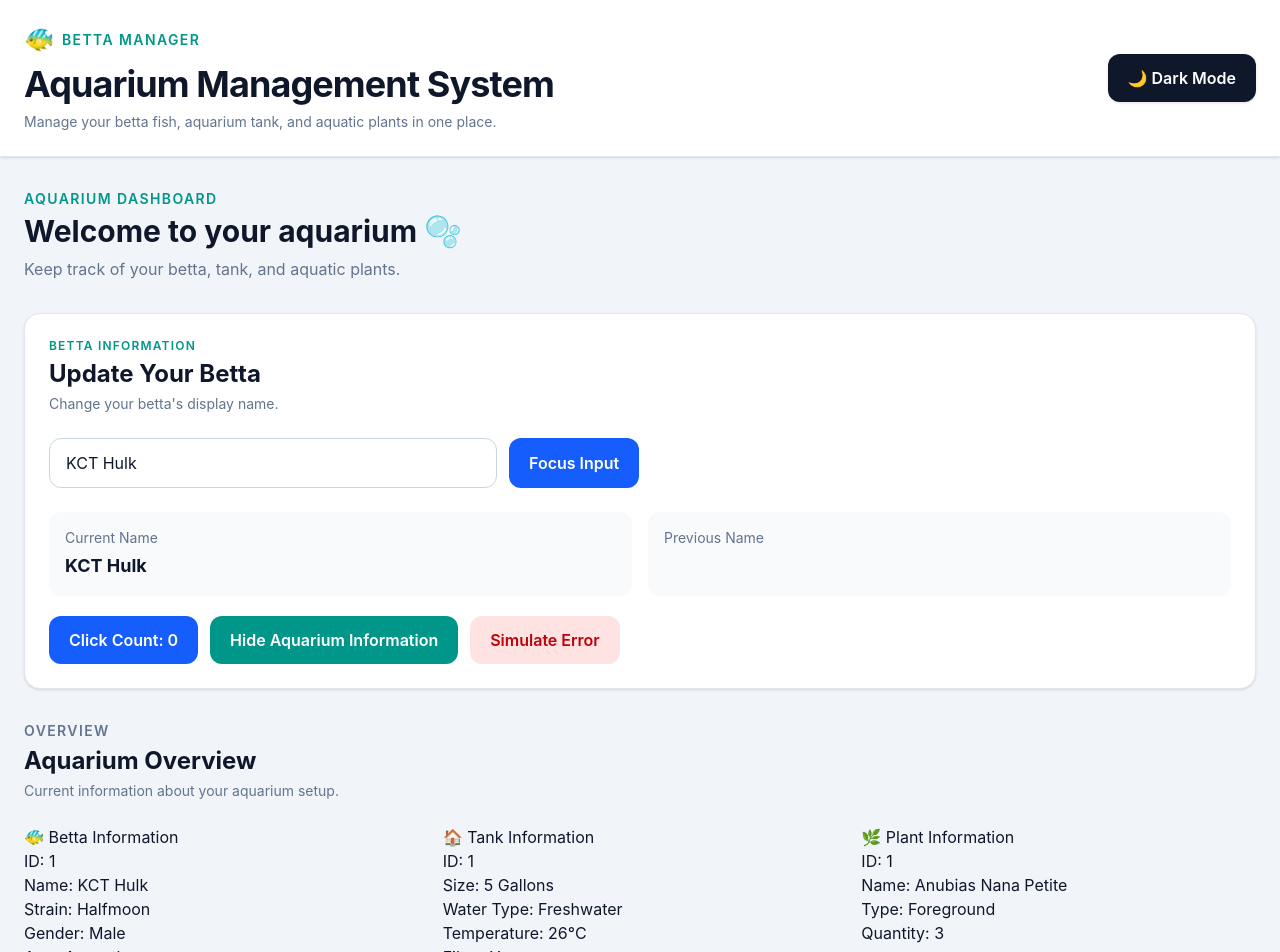
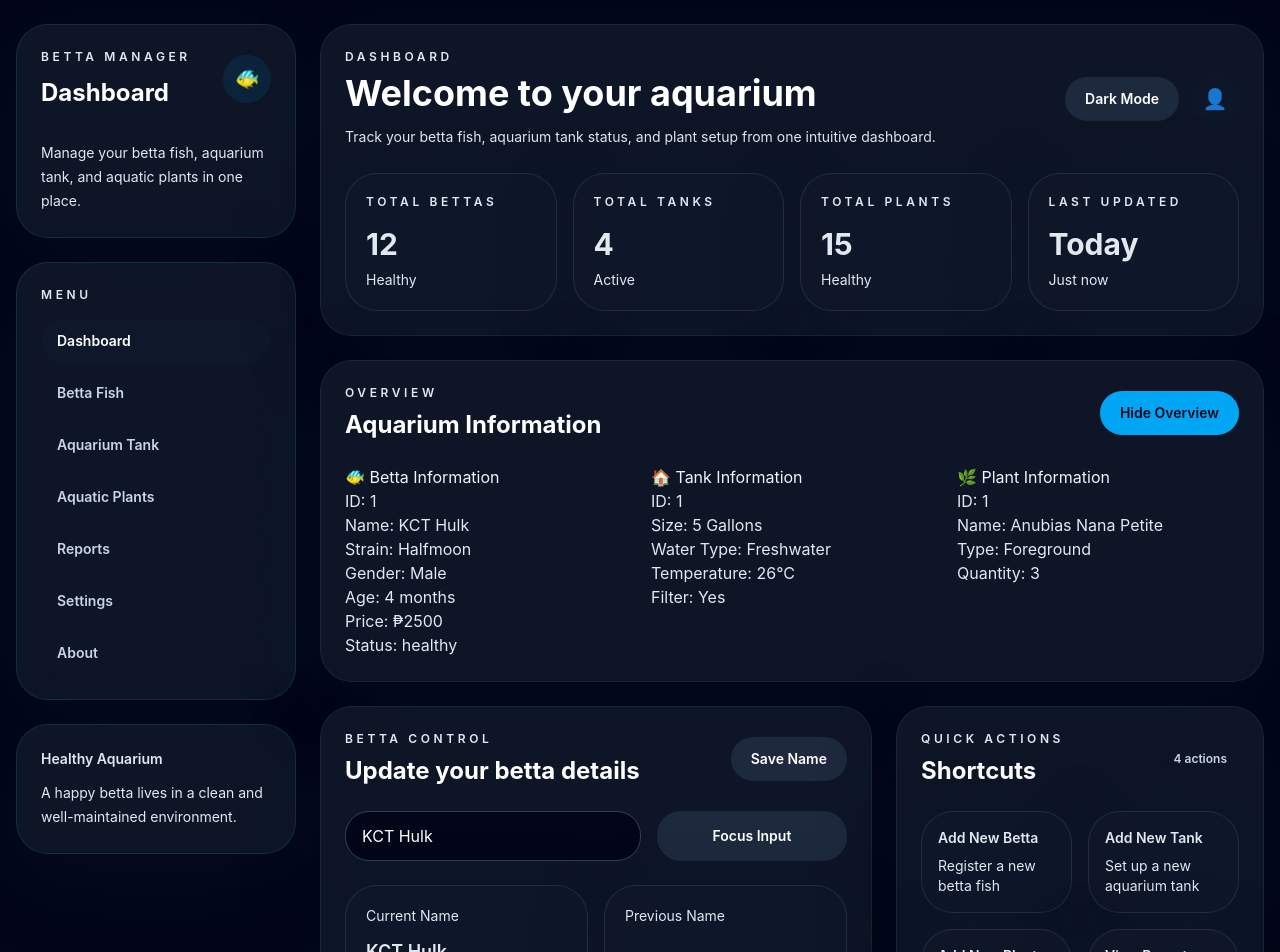
Before and after one commit to RavenBelen/itelect4-project-belen, a React (Vite) app: page / in a window 1280 px wide. Shown: the top 952 px of the page. Built offline with nearby package versions, Linux system fonts and the light colour scheme.

Commit message:
GT 2 Part 3 Undone Code

```diff
--- /dev/null
+++ b/src/App.css
@@ -0,0 +1,65 @@
+/* App-specific visual polish */
+
+:root {
+  color-scheme: dark;
+}
+
+body {
+  font-family: Inter, ui-sans-serif, system-ui, -apple-system, BlinkMacSystemFont, "Segoe UI", sans-serif;
+}
+
+.sidebar-card,
+.dashboard-card,
+.stat-card,
+.action-card {
+  border: 1px solid rgba(148, 163, 184, 0.16);
+  background: rgba(15, 23, 42, 0.92);
+  box-shadow: 0 24px 80px rgba(15, 23, 42, 0.25);
+  border-radius: 2rem;
+  backdrop-filter: blur(20px);
+}
+
+.sidebar-card {
+  border-color: rgba(56, 189, 248, 0.15);
+}
+
+.stat-card,
+.action-card {
+  background: rgba(15, 23, 42, 0.88);
+}
+
+.stat-card p,
+.action-card p,
+.sidebar-card p,
+.dashboard-card p {
+  color: #e2e8f0;
+}
+
+.dashboard-card {
+  border-color: rgba(71, 85, 105, 0.25);
+}
+
+.AppInput {
+  transition: all 0.22s ease;
+}
+
+.AppInput:focus {
+  outline: none;
+  box-shadow: 0 0 0 4px rgba(56, 189, 248, 0.18);
+  border-color: rgba(56, 189, 248, 0.8);
+}
+
+button {
+  transition: transform 0.25s ease, background-color 0.25s ease;
+}
+
+button:hover {
+  transform: translateY(-1px);
+}
+
+@media (prefers-reduced-motion: reduce) {
+  button,
+  .AppInput {
+    transition: none;
+  }
+}
--- a/src/App.tsx
+++ b/src/App.tsx
@@ -9,6 +9,7 @@ import BettaCard from "./components/BettaCard";
 import TankCard from "./components/TankCard";
 import PlantCard from "./components/PlantCard";
 
+import "./App.css";
 import { useToggle } from "./hooks/useToggle";
 import { usePrevious } from "./hooks/usePrevious";
 
@@ -332,224 +333,243 @@ function App() {
           : ""
       }
     >
-      <main className="min-h-screen bg-slate-100 text-slate-900 transition-colors duration-300 dark:bg-slate-950 dark:text-slate-100">
+      <main className="min-h-screen bg-slate-950 text-slate-100 transition-colors duration-300 dark:bg-slate-950 dark:text-slate-100">
+        <div className="mx-auto grid min-h-screen max-w-7xl gap-6 px-4 py-6 lg:grid-cols-[280px_1fr]">
 
-        {/* ===========================================
-            HEADER
-        =========================================== */}
-
-        <header className="border-b border-slate-200 bg-white shadow-sm dark:border-slate-800 dark:bg-slate-900">
-          <div className="mx-auto flex max-w-7xl flex-col gap-5 px-6 py-6 sm:flex-row sm:items-center sm:justify-between">
-
+          <aside className="space-y-6">
+            <div className="sidebar-card p-6">
+              <div className="mb-8 flex items-center justify-between gap-3">
                 <div>
-              <div className="mb-2 flex items-center gap-2">
-                <span className="text-2xl">
+                  <p className="text-xs font-semibold uppercase tracking-[0.3em] text-sky-400">
+                    Betta Manager
+                  </p>
+                  <h2 className="mt-3 text-2xl font-bold text-white">
+                    Dashboard
+                  </h2>
+                </div>
+                <div className="flex h-12 w-12 items-center justify-center rounded-3xl bg-sky-500/10 text-xl text-sky-300">
                   🐠
-                </span>
-
-                <p className="text-sm font-semibold uppercase tracking-widest text-teal-600 dark:text-teal-400">
-                  Betta Manager
+                </div>
+              </div>
+              <p className="text-sm leading-6 text-slate-400">
+                Manage your betta fish, aquarium tank, and aquatic plants in one place.
               </p>
             </div>
 
-              <h1 className="text-3xl font-bold tracking-tight sm:text-4xl">
-                Aquarium Management System
+            <div className="sidebar-card p-6">
+              <p className="mb-4 text-xs font-semibold uppercase tracking-[0.3em] text-slate-400">
+                Menu
+              </p>
+              <nav className="space-y-2">
+                {[
+                  "Dashboard",
+                  "Betta Fish",
+                  "Aquarium Tank",
+                  "Aquatic Plants",
+                  "Reports",
+                  "Settings",
+                  "About",
+                ].map((item) => (
+                  <button
+                    key={item}
+                    className={`w-full rounded-3xl px-4 py-3 text-left text-sm font-semibold transition ${
+                      item === "Dashboard"
+                        ? "bg-slate-900 text-white"
+                        : "bg-slate-900/60 text-slate-300 hover:bg-slate-800 hover:text-white"
+                    }`}
+                  >
+                    {item}
+                  </button>
+                ))}
+              </nav>
+            </div>
+
+            <div className="sidebar-card p-6">
+              <p className="text-sm font-semibold text-white">Healthy Aquarium</p>
+              <p className="mt-3 text-sm leading-6 text-slate-400">
+                A happy betta lives in a clean and well-maintained environment.
+              </p>
+            </div>
+          </aside>
+
+          <div className="space-y-6">
+            <div className="dashboard-card p-6">
+              <div className="flex flex-col gap-5 sm:flex-row sm:items-center sm:justify-between">
+                <div>
+                  <p className="text-xs font-semibold uppercase tracking-[0.3em] text-sky-400">
+                    Dashboard
+                  </p>
+                  <h1 className="mt-2 text-3xl font-bold text-white sm:text-4xl">
+                    Welcome to your aquarium
                   </h1>
-
-              <p className="mt-2 text-sm text-slate-500 dark:text-slate-400">
-                Manage your betta fish, aquarium tank,
-                and aquatic plants in one place.
+                  <p className="mt-3 max-w-2xl text-sm leading-6 text-slate-400">
+                    Track your betta fish, aquarium tank status, and plant setup from one intuitive dashboard.
                   </p>
                 </div>
 
+                <div className="flex items-center gap-3">
                   <button
                     onClick={toggleDarkMode}
-              className="rounded-xl bg-slate-900 px-5 py-3 font-semibold text-white shadow-sm transition hover:bg-slate-700 dark:bg-amber-300 dark:text-slate-900 dark:hover:bg-amber-200"
+                    className="rounded-3xl bg-slate-800 px-5 py-3 text-sm font-semibold text-white transition hover:bg-slate-700"
                   >
-              {isDarkMode
-                ? "☀️ Light Mode"
-                : "🌙 Dark Mode"}
+                    {isDarkMode ? "Light Mode" : "Dark Mode"}
+                  </button>
+                  <div className="hidden h-12 w-12 items-center justify-center rounded-full bg-slate-900/70 text-xl text-slate-300 sm:flex">
+                    👤
+                  </div>
+                </div>
+              </div>
+
+              <div className="mt-6 grid gap-4 sm:grid-cols-2 xl:grid-cols-4">
+                {[
+                  { title: "Total Bettas", value: "12", badge: "Healthy" },
+                  { title: "Total Tanks", value: "4", badge: "Active" },
+                  { title: "Total Plants", value: "15", badge: "Healthy" },
+                  { title: "Last Updated", value: "Today", badge: "Just now" },
+                ].map((item) => (
+                  <div key={item.title} className="stat-card p-5">
+                    <p className="text-xs font-semibold uppercase tracking-[0.3em] text-slate-400">
+                      {item.title}
+                    </p>
+                    <p className="mt-4 text-3xl font-bold text-white">{item.value}</p>
+                    <p className="mt-2 text-sm text-slate-400">{item.badge}</p>
+                  </div>
+                ))}
+              </div>
+            </div>
+
+            <div className="dashboard-card p-6">
+              <div className="flex items-center justify-between gap-3">
+                <div>
+                  <p className="text-xs font-semibold uppercase tracking-[0.3em] text-slate-400">
+                    Overview
+                  </p>
+                  <h2 className="mt-2 text-2xl font-bold text-white">
+                    Aquarium Information
+                  </h2>
+                </div>
+                <button
+                  onClick={toggleInfo}
+                  className="rounded-3xl bg-sky-500 px-5 py-3 text-sm font-semibold text-slate-950 transition hover:bg-sky-400"
+                >
+                  {showInfo ? "Hide Overview" : "Show Overview"}
                 </button>
               </div>
-        </header>
 
-        {/* ===========================================
-            CONTENT
-        =========================================== */}
-
-        <section className="mx-auto max-w-7xl px-6 py-8">
-
-          {/* Dashboard Heading */}
-
-          <div className="mb-8">
-            <p className="text-sm font-semibold uppercase tracking-widest text-teal-600 dark:text-teal-400">
-              Aquarium Dashboard
-            </p>
-
-            <h2 className="mt-1 text-2xl font-bold sm:text-3xl">
-              Welcome to your aquarium 🫧
-            </h2>
-
-            <p className="mt-2 text-slate-500 dark:text-slate-400">
-              Keep track of your betta, tank, and aquatic
-              plants.
-            </p>
+              {showInfo && (
+                <div className="mt-6 grid gap-6 lg:grid-cols-3">
+                  <BettaCard betta={{ ...betta, name: bettaName }} />
+                  <TankCard tank={tank} />
+                  <PlantCard plant={plant} />
+                </div>
+              )}
             </div>
 
-          {/* =========================================
-              BETTA MANAGEMENT
-          ========================================= */}
-
-          <section className="mb-8 rounded-2xl border border-slate-200 bg-white p-6 shadow-sm dark:border-slate-800 dark:bg-slate-900">
-
-            <div className="mb-6">
-              <p className="text-xs font-semibold uppercase tracking-widest text-teal-600 dark:text-teal-400">
-                Betta Information
+            <div className="grid gap-6 xl:grid-cols-[1.2fr_0.8fr]">
+              <div className="dashboard-card p-6">
+                <div className="flex flex-col gap-4 sm:flex-row sm:items-center sm:justify-between">
+                  <div>
+                    <p className="text-xs font-semibold uppercase tracking-[0.3em] text-slate-400">
+                      Betta Control
                     </p>
-
-              <h2 className="mt-1 text-2xl font-bold">
-                Update Your Betta
+                    <h2 className="mt-2 text-2xl font-bold text-white">
+                      Update your betta details
                     </h2>
-
-              <p className="mt-1 text-sm text-slate-500 dark:text-slate-400">
-                Change your betta's display name.
-              </p>
+                  </div>
+                  <button
+                    onClick={handleClick}
+                    className="rounded-3xl bg-slate-800 px-5 py-3 text-sm font-semibold text-white transition hover:bg-slate-700"
+                  >
+                    Save Name
+                  </button>
                 </div>
 
-            {/* Input Area */}
-
-            <div className="flex flex-col gap-3 sm:flex-row">
-
+                <div className="mt-6 grid gap-4 sm:grid-cols-[1.4fr_0.9fr]">
                   <input
                     ref={inputRef}
                     type="text"
                     value={bettaName}
                     onChange={handleChange}
                     placeholder="Enter Betta Name"
-                className="w-full rounded-xl border border-slate-300 bg-white px-4 py-3 text-slate-900 outline-none transition focus:border-teal-500 focus:ring-2 focus:ring-teal-500 dark:border-slate-700 dark:bg-slate-800 dark:text-white dark:placeholder:text-slate-500 sm:max-w-md"
+                    className="AppInput w-full rounded-3xl border border-slate-700 bg-slate-950 px-4 py-3 text-white outline-none transition focus:border-sky-400 focus:ring-2 focus:ring-sky-400"
                   />
-
                   <button
                     onClick={handleClick}
-                className="rounded-xl bg-blue-600 px-5 py-3 font-semibold text-white transition hover:bg-blue-700"
+                    className="rounded-3xl bg-slate-800 px-5 py-3 text-sm font-semibold text-white transition hover:bg-slate-700"
                   >
                     Focus Input
                   </button>
                 </div>
 
-            {/* Name Information */}
-
-            <div className="mt-6 grid grid-cols-1 gap-4 sm:grid-cols-2">
-
-              <div className="rounded-xl bg-slate-50 p-4 dark:bg-slate-800">
-                <p className="text-sm text-slate-500 dark:text-slate-400">
-                  Current Name
-                </p>
-
-                <p className="mt-1 text-lg font-bold">
-                  {bettaName}
-                </p>
+                <div className="mt-6 grid gap-4 sm:grid-cols-2">
+                  <div className="stat-card p-5">
+                    <p className="text-sm text-slate-400">Current Name</p>
+                    <p className="mt-3 text-lg font-semibold text-white">{bettaName}</p>
+                  </div>
+                  <div className="stat-card p-5">
+                    <p className="text-sm text-slate-400">Previous Name</p>
+                    <p className="mt-3 text-lg font-semibold text-white">{previousName ?? "None"}</p>
+                  </div>
                 </div>
 
-              <div className="rounded-xl bg-slate-50 p-4 dark:bg-slate-800">
-                <p className="text-sm text-slate-500 dark:text-slate-400">
-                  Previous Name
-                </p>
-
-                <p className="mt-1 text-lg font-bold">
-                  {previousName ?? "None"}
-                </p>
-              </div>
-
-            </div>
-
-            {/* Action Buttons */}
-
-            <div className="mt-5 flex flex-wrap gap-3">
-
+                <div className="mt-6 grid gap-4 sm:grid-cols-3">
                   <button
                     onClick={handleClick}
-                className="rounded-xl bg-blue-600 px-5 py-3 font-semibold text-white transition hover:bg-blue-700"
+                    className="rounded-3xl bg-slate-800 px-4 py-3 text-sm font-semibold text-white transition hover:bg-slate-700"
                   >
-                Click Count: {visitCount}
+                    Clicks: {visitCount}
                   </button>
-
-              <button
-                onClick={toggleInfo}
-                className="rounded-xl bg-teal-600 px-5 py-3 font-semibold text-white transition hover:bg-teal-700"
-              >
-                {showInfo
-                  ? "Hide Aquarium Information"
-                  : "Show Aquarium Information"}
-              </button>
-
                   <button
                     onClick={handleError}
-                className="rounded-xl bg-red-100 px-5 py-3 font-semibold text-red-700 transition hover:bg-red-200 dark:bg-red-900/30 dark:text-red-300 dark:hover:bg-red-900/50"
+                    className="rounded-3xl bg-slate-900/70 px-4 py-3 text-sm font-semibold text-white transition hover:bg-slate-800"
                   >
                     Simulate Error
                   </button>
-
+                  <button
+                    onClick={handleRetry}
+                    className="rounded-3xl bg-slate-900/70 px-4 py-3 text-sm font-semibold text-white transition hover:bg-slate-800"
+                  >
+                    Refresh Data
+                  </button>
                 </div>
-          </section>
-
-          {/* =========================================
-              AQUARIUM OVERVIEW
-          ========================================= */}
-
-          {showInfo && (
-            <section>
-
-              <div className="mb-6">
-                <p className="text-sm font-semibold uppercase tracking-widest text-slate-500 dark:text-slate-400">
-                  Overview
-                </p>
-
-                <h2 className="mt-1 text-2xl font-bold">
-                  Aquarium Overview
-                </h2>
-
-                <p className="mt-1 text-sm text-slate-500 dark:text-slate-400">
-                  Current information about your aquarium setup.
-                </p>
               </div>
 
-              {/* RESPONSIVE GRID
-                  Mobile: 1
-                  sm: 2
-                  lg: 3
-              */}
-
-              <div className="grid grid-cols-1 gap-6 sm:grid-cols-2 lg:grid-cols-3">
-
-                <BettaCard
-                  betta={{
-                    ...betta,
-                    name: bettaName,
-                  }}
-                />
-
-                <TankCard tank={tank} />
-
-                <PlantCard plant={plant} />
-
+              <div className="dashboard-card p-6">
+                <div className="flex items-center justify-between gap-3">
+                  <div>
+                    <p className="text-xs font-semibold uppercase tracking-[0.3em] text-slate-400">
+                      Quick Actions
+                    </p>
+                    <h2 className="mt-2 text-2xl font-bold text-white">
+                      Shortcuts
+                    </h2>
+                  </div>
+                  <span className="rounded-full bg-slate-900/60 px-3 py-1 text-xs font-semibold text-slate-300">
+                    4 actions
+                  </span>
                 </div>
 
-            </section>
-          )}
+                <div className="mt-6 grid gap-4 sm:grid-cols-2">
+                  {[
+                    { label: "Add New Betta", detail: "Register a new betta fish" },
+                    { label: "Add New Tank", detail: "Set up a new aquarium tank" },
+                    { label: "Add New Plant", detail: "Add aquatic plants" },
+                    { label: "View Reports", detail: "Check aquarium reports" },
+                  ].map((action) => (
+                    <div key={action.label} className="action-card p-4">
+                      <p className="text-sm font-semibold text-white">{action.label}</p>
+                      <p className="mt-2 text-sm text-slate-400">{action.detail}</p>
+                    </div>
+                  ))}
+                </div>
+              </div>
+            </div>
 
-        </section>
-
-        {/* ===========================================
-            FOOTER
-        =========================================== */}
-
-        <footer className="border-t border-slate-200 bg-white dark:border-slate-800 dark:bg-slate-900">
-          <div className="mx-auto max-w-7xl px-6 py-5 text-center text-sm text-slate-500 dark:text-slate-400">
+            <footer className="rounded-[2rem] border border-slate-800 bg-slate-900/95 p-6 text-center text-sm text-slate-400">
               🐠 Betta Fish Management System
+            </footer>
           </div>
-        </footer>
-
+        </div>
       </main>
     </div>
   );
--- a/src/main.tsx
+++ b/src/main.tsx
@@ -1,10 +1,11 @@
 import { StrictMode } from "react";
 import { createRoot } from "react-dom/client";
+
+import App from "./App";
 import "./index.css";
-import App from "./App.tsx";
 
 createRoot(document.getElementById("root")!).render(
   <StrictMode>
     <App />
-  </StrictMode>
+  </StrictMode>,
 );
```
Also changed, not shown: src/types/index.ts (+0 -17 lines). Lines whose indentation alone changed are shown as unchanged.
